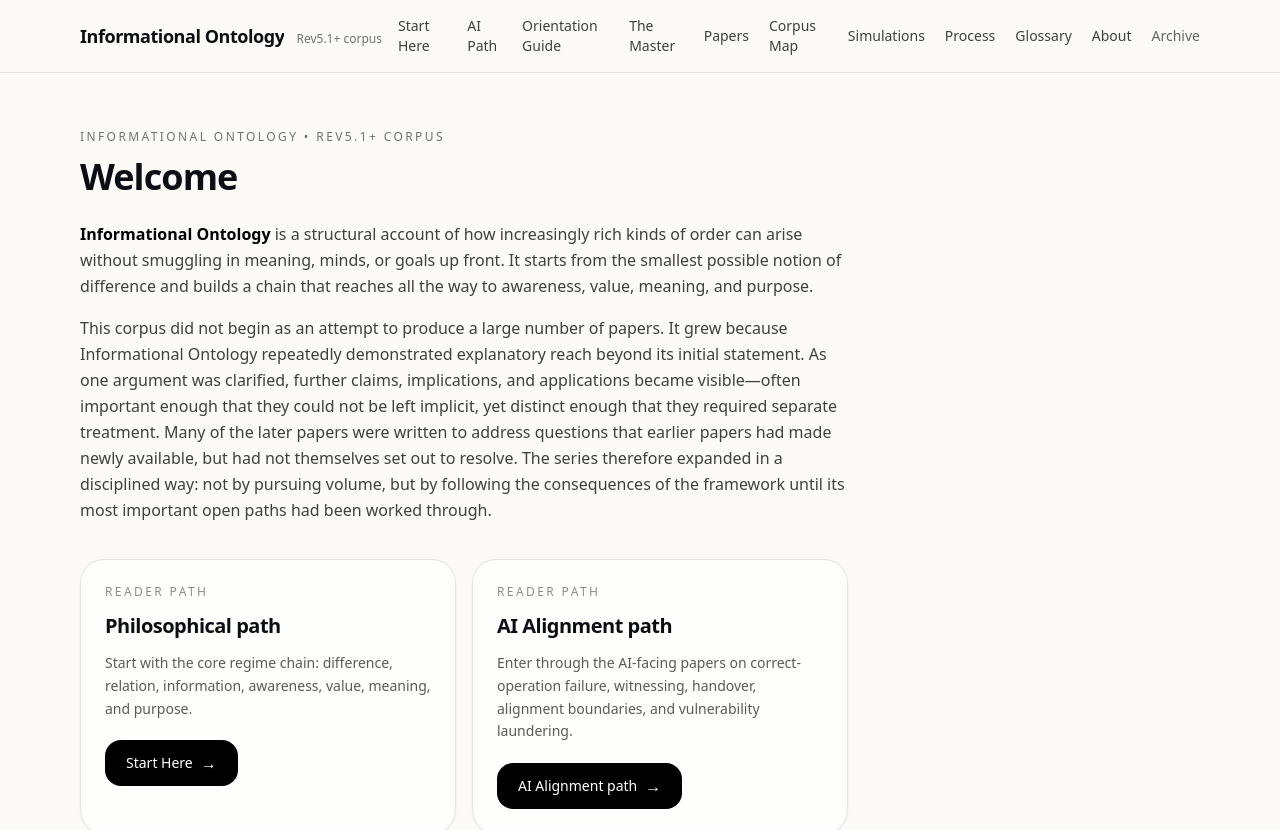
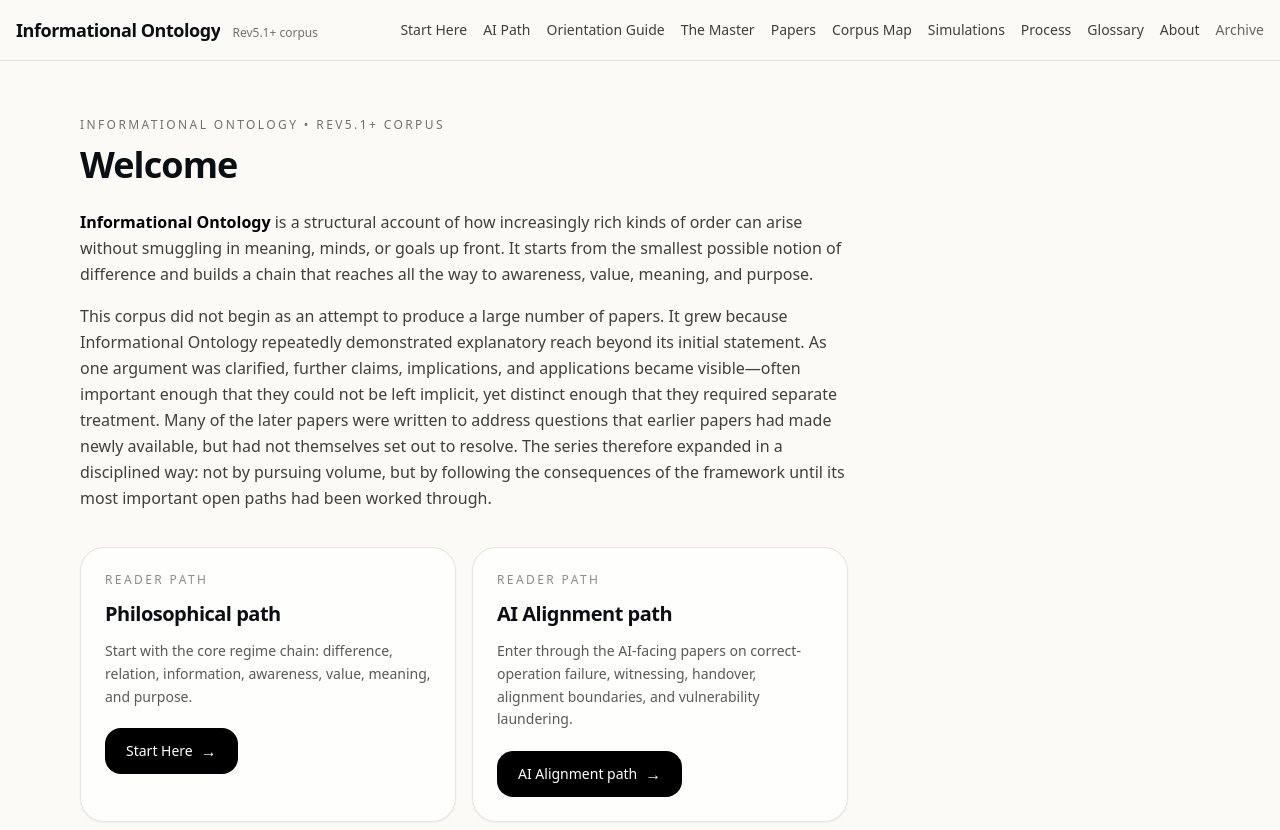
Before and after one commit to MindsEye69/information-ontology-site, a Next.js app: page / in a window 1280 px wide. Shown: the top 830 px of the page. Built offline with nearby package versions, Linux system fonts and the light colour scheme.

Commit message:
fixing AI pages deployment

```diff
--- a/components/site-header.tsx
+++ b/components/site-header.tsx
@@ -21,7 +21,7 @@ const nav = [
 export function SiteHeader() {
   return (
     <header className="sticky top-0 z-50 bg-paper/85 backdrop-blur border-b border-black/10">
-      <div className="mx-auto max-w-6xl px-4 py-4 flex items-center justify-between gap-4">
+      <div className="mx-auto max-w-7xl px-4 py-4 flex items-center justify-between gap-4">
         <Link href="/" className="no-underline">
           <div className="flex items-baseline gap-3 min-w-0">
             <span className="text-lg font-semibold tracking-tight truncate">Informational Ontology</span>
@@ -30,7 +30,7 @@ export function SiteHeader() {
         </Link>
 
         {/* Mobile / tablet: simple dropdown (prevents chopped links) */}
-        <div className="flex items-center lg:hidden">
+        <div className="flex items-center xl:hidden">
           <details className="relative">
             <summary className="list-none cursor-pointer select-none text-sm text-black/75 hover:text-black px-3 py-2 rounded-md border border-black/10 bg-white/60 [&::-webkit-details-marker]:hidden">
               Menu
@@ -59,15 +59,15 @@ export function SiteHeader() {
         </div>
 
         {/* Desktop: full nav */}
-        <nav className="hidden lg:flex items-center gap-5 text-sm">
+        <nav className="hidden xl:flex items-center gap-4 text-sm">
           {nav.map((item) => (
-            <Link key={item.href} href={item.href} className="no-underline text-black/75 hover:text-black">
+            <Link key={item.href} href={item.href} className="no-underline whitespace-nowrap text-black/75 hover:text-black">
               {item.label}
             </Link>
           ))}
           <a
             href="/archive"
-            className="no-underline text-black/60 hover:text-black"
+            className="no-underline whitespace-nowrap text-black/60 hover:text-black"
             title="Historical snapshot of the earlier site"
           >
             Archive
--- a/middleware.ts
+++ b/middleware.ts
@@ -30,6 +30,8 @@ const CURRENT_SITE_ROUTES = new Set([
   "process",
   "glossary",
   "archive",
+  "ai-alignment",
+  "corpus-map",
   "ariadne",
   "about",
   "contact",
```
